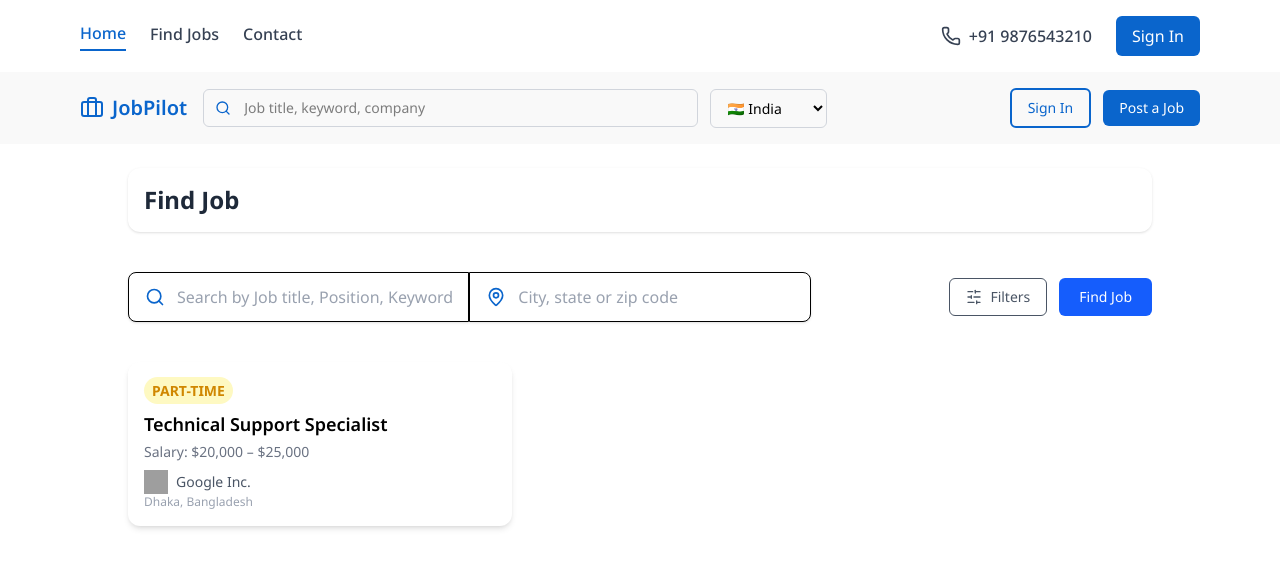
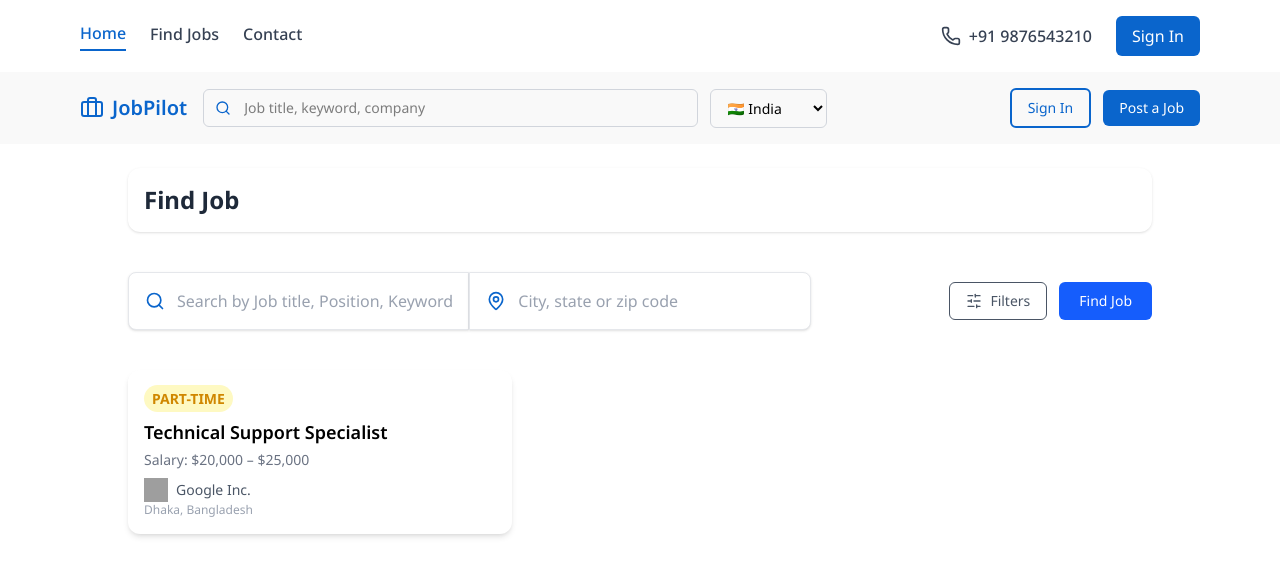
Before and after one commit to chirag-soni23/JobPilot-, a React (Vite) app in the folder frontend/: page /findjob in a window 1280 px wide. Shown: the top 576 px of the page. Built offline with nearby package versions, Linux system fonts and the light colour scheme; grey boxes are pictures that could not be loaded; a web font is replaced by a local one.

Commit message:
proper alignes

```diff
--- a/frontend/src/pages/FindJob.jsx
+++ b/frontend/src/pages/FindJob.jsx
@@ -11,7 +11,7 @@ const FindJob = () => {
       <div className="flex flex-col lg:flex-row gap-6 justify-between items-center flex-wrap">
         <div className="flex flex-wrap items-start gap-0 w-full lg:w-2/3">
           {/* Job Title Input */}
-          <div className="flex items-center gap-3 px-4 py-3 border rounded-l-lg flex-1 bg-white shadow-sm">
+          <div className="flex items-center gap-3 px-4 py-4 border border-gray-200 rounded-l-lg flex-1 bg-white shadow-sm">
             <span className="text-[#0A65CC]">
               <Search className="w-5 h-5" />
             </span>
@@ -23,7 +23,7 @@ const FindJob = () => {
           </div>
 
           {/* Location Input */}
-          <div className="flex items-center gap-3 px-4 py-3 border rounded-r-lg flex-1 bg-white shadow-sm">
+          <div className="flex items-center gap-3 px-4 py-4 border border-gray-200 rounded-r-lg flex-1 bg-white shadow-sm">
             <span className=" text-[#0A65CC]">
               <MapPin className="w-5 h-5" />
             </span>
```
